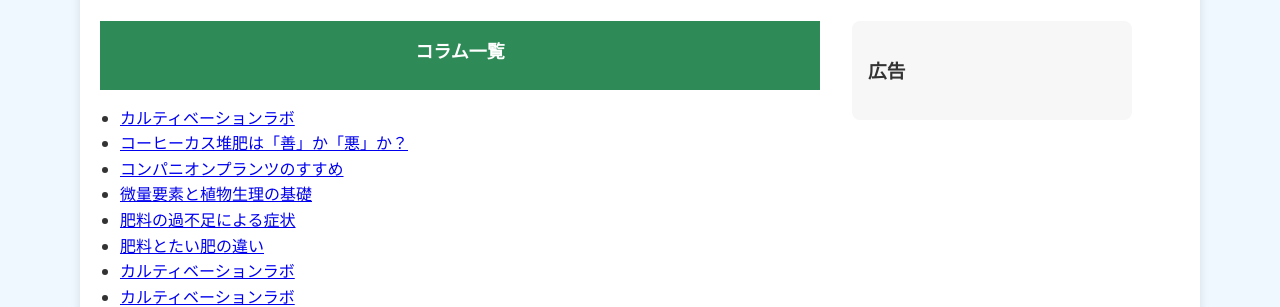
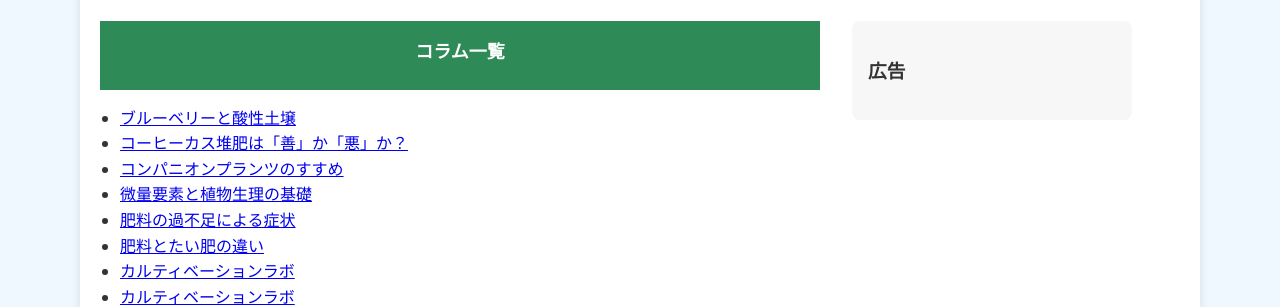
Before and after one commit to shiitake-garden/shiitake-garden.github.io, a Jekyll site: the page built from column/index.html, in a window 1280 px wide. Shown: the part 156-463 px from the top of the page. Built offline with Jekyll 4.4.1, drawn with Linux system fonts in a browser that asks for light colours.

Commit message:
Update column_blueberry.html

```diff
--- a/column/column_blueberry.html
+++ b/column/column_blueberry.html
@@ -1,6 +1,6 @@
 ---
 layout: default_care
-title: カルティベーションラボ
+title: ブルーベリーと酸性土壌
 ---
 
 
```
